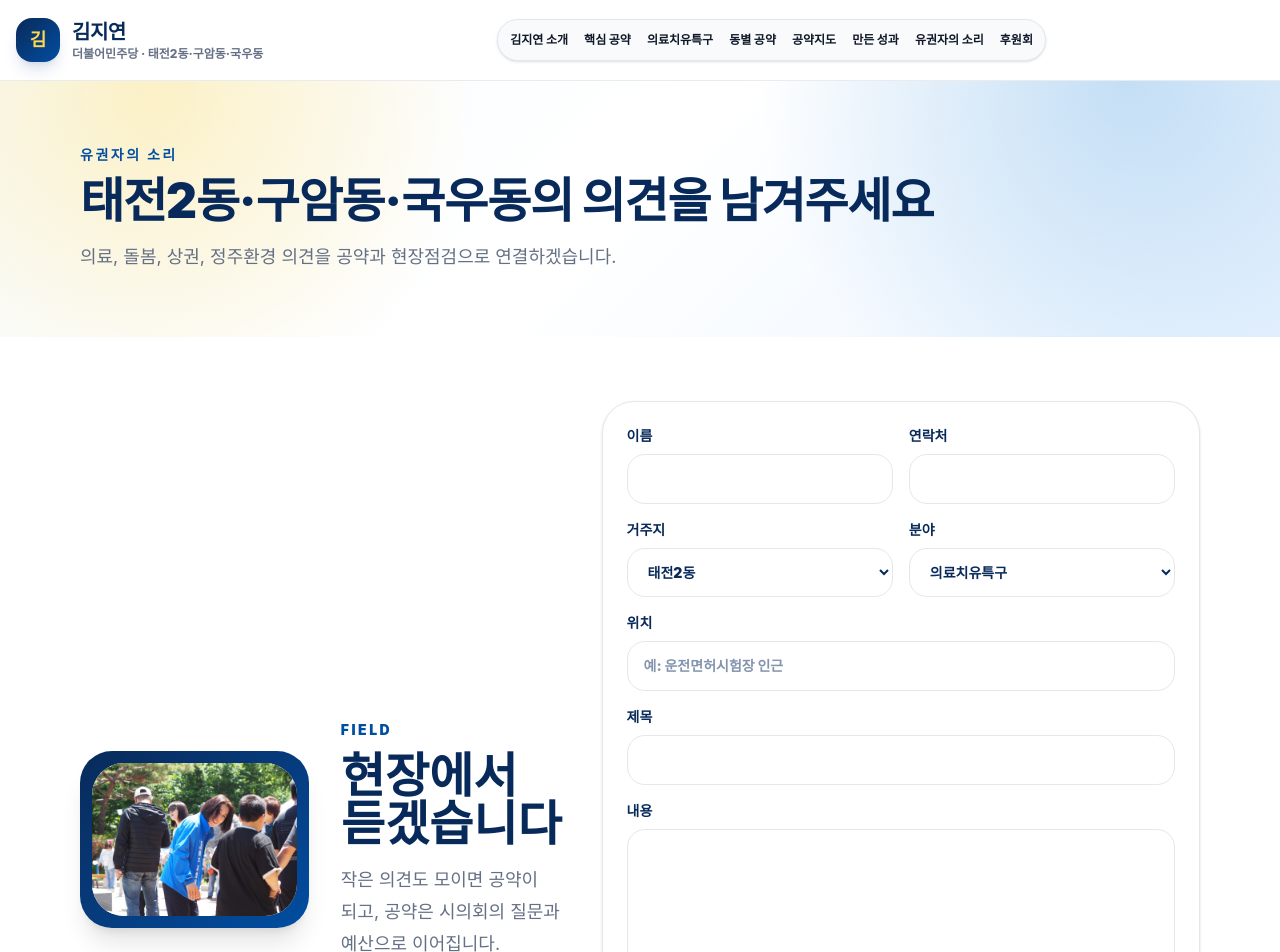
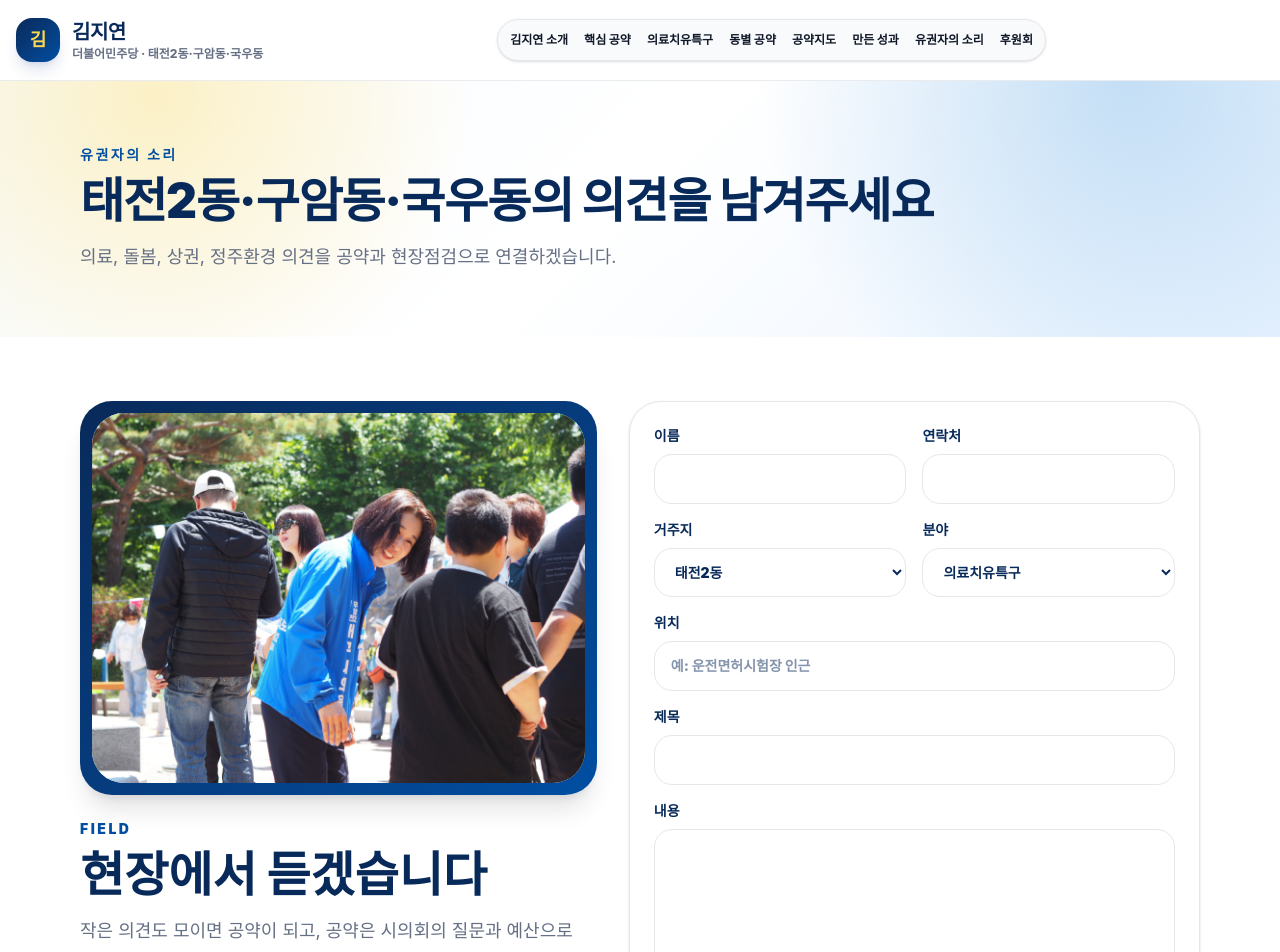
Before and after one commit to Taeri203/kimjiyeon, a Next.js app: page /voice in a window 1280 px wide. Shown: the top 952 px of the page. Built offline with nearby package versions, Linux system fonts and the light colour scheme.

Commit message:
Enlarge voice page field image
Co-authored-by: Cursor <cursoragent@cursor.com>

```diff
--- a/src/app/voice/page.tsx
+++ b/src/app/voice/page.tsx
@@ -1,12 +1,12 @@
 import type { Metadata } from "next";
 import { Container } from "@/components/common/Container";
 import { SectionTitle } from "@/components/common/SectionTitle";
+import { ImageWithFallback } from "@/components/common/ImageWithFallback";
 import { VoiceForm } from "@/components/forms/VoiceForm";
-import { CampaignImageBlock } from "@/components/sections/CampaignImageBlock";
 import { voiceFaqs } from "@/data/faqs";
 import { siteConfig } from "@/data/site";
 
 export const metadata: Metadata = { title: "유권자의 소리 | 김지연.kr" };
 export default function VoicePage() {
-  return <><section className="campaign-gradient py-16"><Container><SectionTitle eyebrow="유권자의 소리" title="태전2동·구암동·국우동의 의견을 남겨주세요" description="의료, 돌봄, 상권, 정주환경 의견을 공약과 현장점검으로 연결하겠습니다." /></Container></section><section className="py-16"><Container><div className="grid gap-8 lg:grid-cols-[.9fr_1.1fr]"><CampaignImageBlock src={siteConfig.images.fieldCommunity} alt="현장에서 주민과 소통하는 김지연 후보" title="현장에서 듣겠습니다" description="작은 의견도 모이면 공약이 되고, 공약은 시의회의 질문과 예산으로 이어집니다." /><VoiceForm /></div><div className="mt-9 grid gap-4 md:grid-cols-3">{voiceFaqs.map((faq) => <article key={faq.question} className="rounded-2xl bg-[#F8FAFC] p-5"><h3 className="font-black text-[#082A5A]">{faq.question}</h3><p className="mt-2 text-sm leading-6 text-[#667085]">{faq.answer}</p></article>)}</div></Container></section></>;
+  return <><section className="campaign-gradient py-16"><Container><SectionTitle eyebrow="유권자의 소리" title="태전2동·구암동·국우동의 의견을 남겨주세요" description="의료, 돌봄, 상권, 정주환경 의견을 공약과 현장점검으로 연결하겠습니다." /></Container></section><section className="py-16"><Container><div className="grid items-start gap-8 lg:grid-cols-[.95fr_1.05fr]"><div className="grid gap-6"><div className="rounded-[2rem] bg-gradient-to-br from-[#082A5A] to-[#004EA2] p-3 shadow-xl"><ImageWithFallback src={siteConfig.images.fieldCommunity} alt="현장에서 주민과 소통하는 김지연 후보" className="aspect-[4/3] rounded-[1.5rem]" imgClassName="object-contain object-center bg-white" sizes="(min-width:1024px) 520px, 100vw" preset="landscape" withDefaultBg={false} /></div><div><p className="text-sm font-black tracking-[0.18em] text-[#004EA2]">FIELD</p><h2 className="mt-3 text-3xl font-black text-[#082A5A] md:text-5xl">현장에서 듣겠습니다</h2><p className="mt-4 text-lg leading-8 text-[#667085]">작은 의견도 모이면 공약이 되고, 공약은 시의회의 질문과 예산으로 이어집니다.</p></div></div><VoiceForm /></div><div className="mt-9 grid gap-4 md:grid-cols-3">{voiceFaqs.map((faq) => <article key={faq.question} className="rounded-2xl bg-[#F8FAFC] p-5"><h3 className="font-black text-[#082A5A]">{faq.question}</h3><p className="mt-2 text-sm leading-6 text-[#667085]">{faq.answer}</p></article>)}</div></Container></section></>;
 }
```
